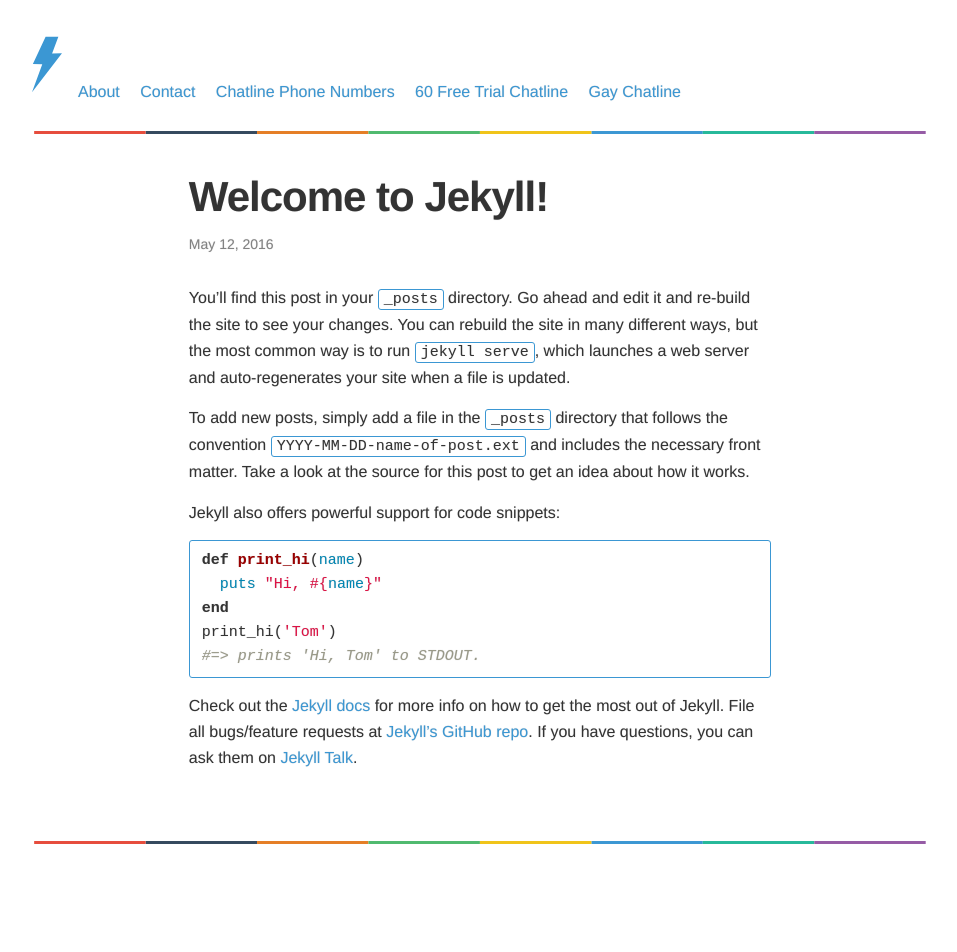
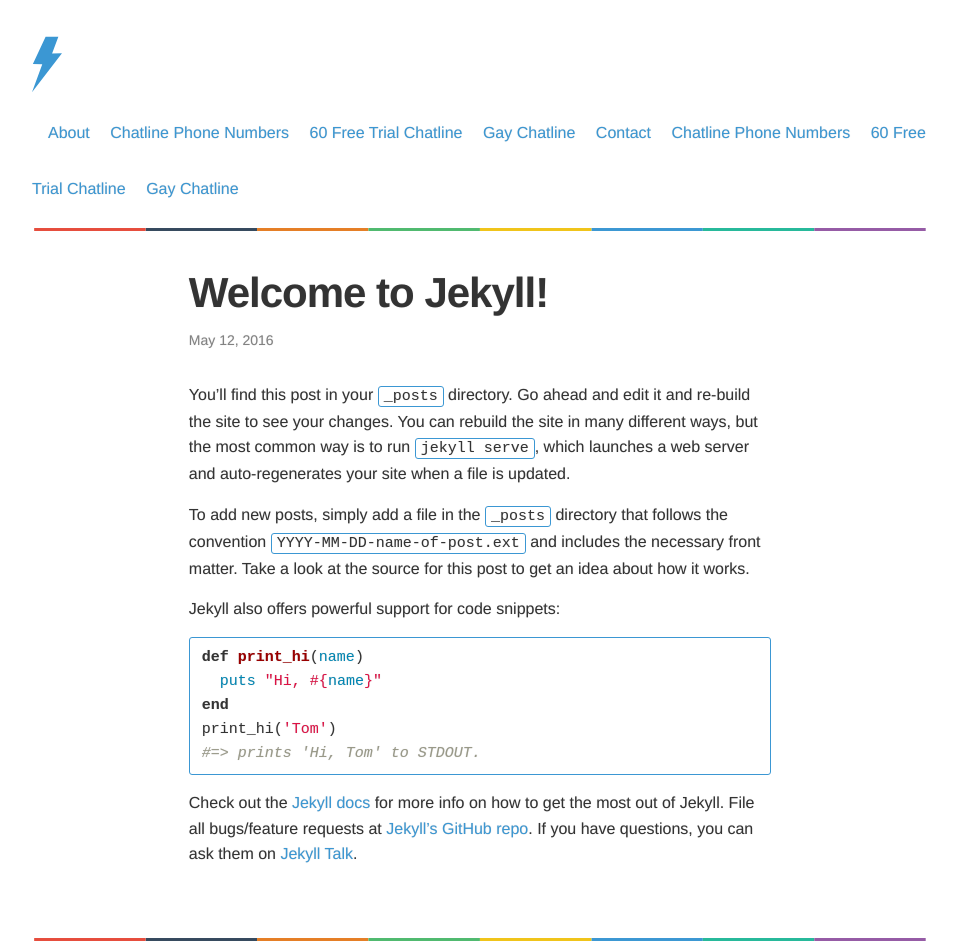
Before and after one commit to sharu725/thunder, a Jekyll site: the page built from _posts/2016-05-12-welcome-to-jekyll.markdown, in a window 1280 px wide. Shown: the whole page, without its empty margins (160-1117 px from the left). Built offline with Jekyll 4.4.1, drawn with Linux system fonts in a browser that asks for light colours; before the commit the page ends 900 px from its top, so only the background shows below that.

Commit message:
Update header.html

```diff
--- a/_includes/header.html
+++ b/_includes/header.html
@@ -6,12 +6,11 @@
         {% for my_page in site.pages %}
           {% if my_page.title %}
           <a class="page-link" href="{{ my_page.url | prepend: site.baseurl }}">{{ my_page.title }}</a>
-          {% endif %}
-        {% endfor %}
-        <a target="_blank" class="page-link" href="http://blog.webjeda.com/jekyll-themes/">Chatline Phone Numbers</a>
+        <a target="_blank" class="page-link" href="{{ my_page.url | prepend: site.baseurl }}">Chatline Phone Numbers</a>
         <a class="page-link" href="{{ my_page.url | prepend: site.baseurl }}">60 Free Trial Chatline</a>
         <a class="page-link" href="{{ my_page.url | prepend: site.baseurl }}">Gay Chatline</a>
-
+        {% endif %}
+        {% endfor %}
     </nav>
 
 <svg xmlns="http://www.w3.org/2000/svg" width="1206" height="11" viewBox="0 0 1206 11" class="thunder"><rect x="752.9" y="3.5" width="150" height="4" fill="#3B97D3"/><rect x="152.9" y="3.5" width="150" height="4" fill="#35495E"/><rect x="302.9" y="3.5" width="150" height="4" fill="#E57E25"/><rect x="452.9" y="3.5" width="150" height="4" fill="#4FBA6F"/><rect x="602.9" y="3.5" width="150" height="4" fill="#F0C419"/><rect x="2.9" y="3.5" width="150" height="4" fill="#E64C3C"/><rect x="902.9" y="3.5" width="150" height="4" fill="#26B99A"/><rect x="1052.9" y="3.5" width="150" height="4" fill="#955BA5"/></svg>
```
